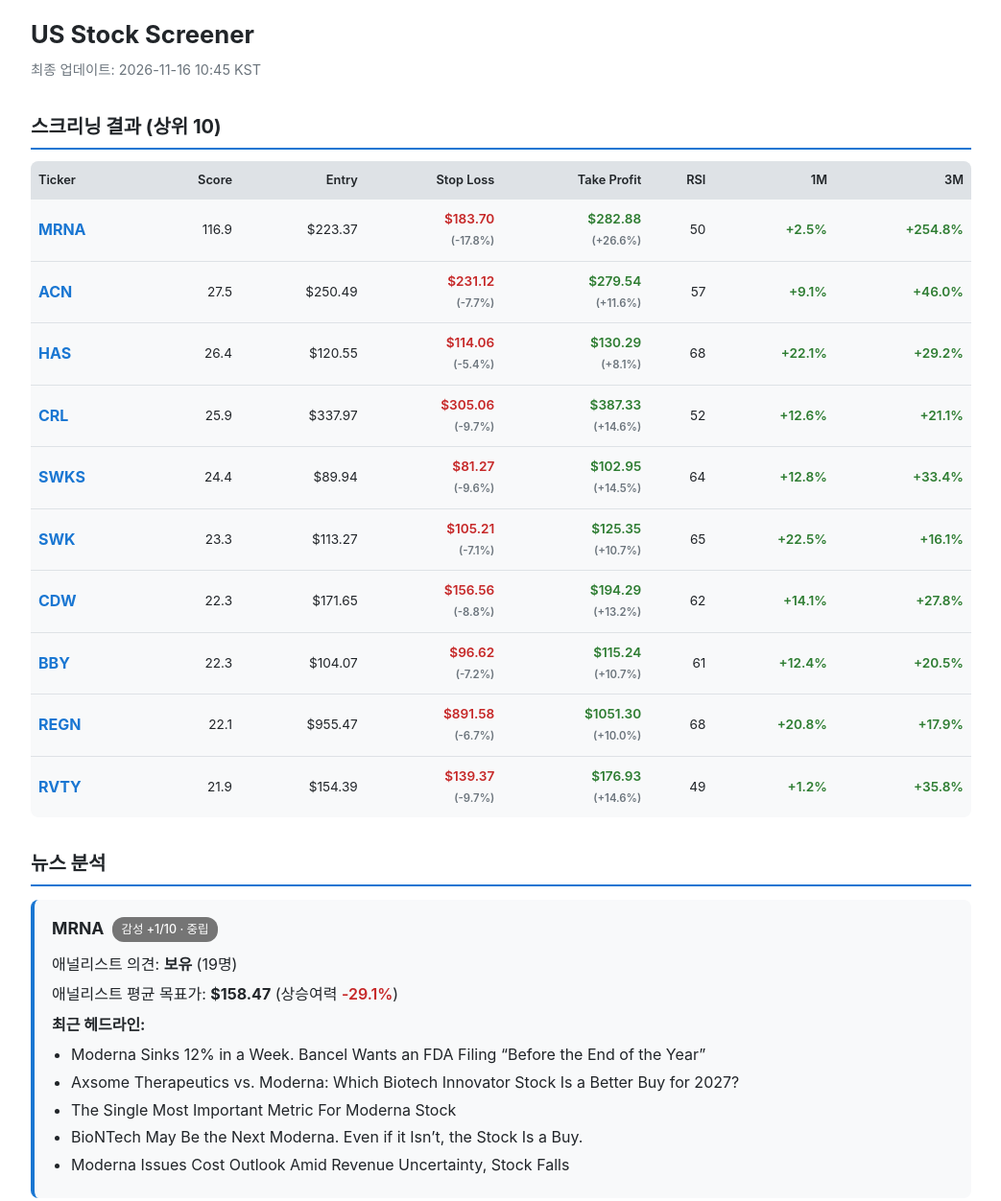
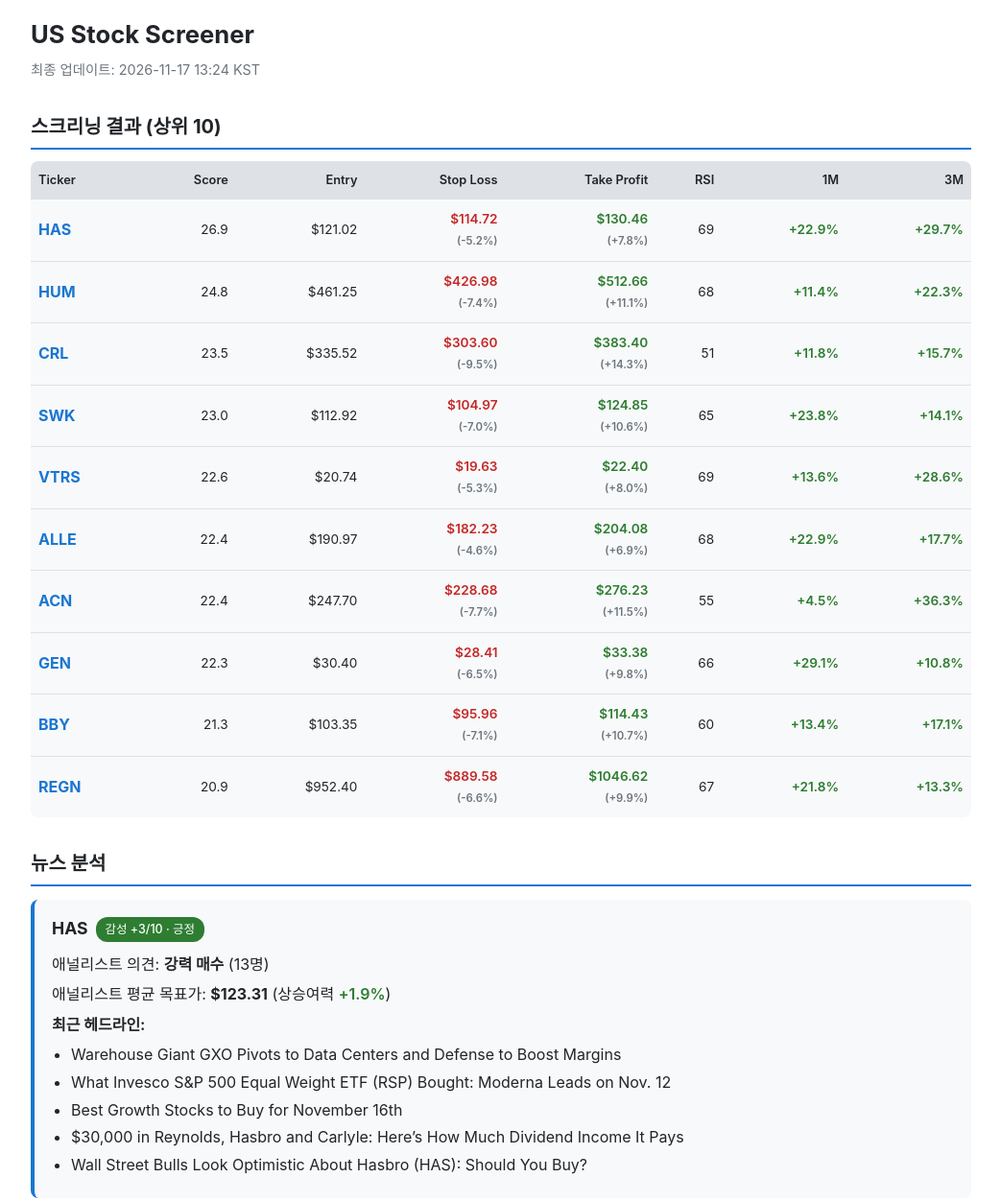
Before and after one commit to cywj0817/test, a plain HTML site: page docs/index.html in a window 1280 px wide. Shown: the top 1252 px of the page at 96% size, without its empty margins (118-1161 px from the left). Drawn offline with Linux system fonts and the light colour scheme.

Commit message:
Daily report: 2026-11-17 13:24 KST

```diff
--- a/docs/index.html
+++ b/docs/index.html
@@ -3,7 +3,7 @@
 <head>
 <meta charset="UTF-8">
 <meta name="viewport" content="width=device-width, initial-scale=1.0">
-<title>US Stock Screener — 2026-11-16 10:45 KST</title>
+<title>US Stock Screener — 2026-11-17 13:24 KST</title>
 <style>
   :root {
     --bg: #ffffff; --bg-card: #f8f9fa; --text: #212529;
@@ -80,7 +80,7 @@
 <div class="container">
   <header>
     <h1>US Stock Screener</h1>
-    <div class="subtitle">최종 업데이트: 2026-11-16 10:45 KST</div>
+    <div class="subtitle">최종 업데이트: 2026-11-17 13:24 KST</div>
   </header>
 
   <h2>스크리닝 결과 (상위 10)</h2>
@@ -101,113 +101,113 @@
       <tbody>
 
       <tr>
-        <td class="ticker">MRNA</td>
-        <td>116.9</td>
-        <td>$223.37</td>
-        <td class="neg">$183.70<br><small>(-17.8%)</small></td>
-        <td class="pos">$282.88<br><small>(+26.6%)</small></td>
-        <td>50</td>
-        <td class="pos">+2.5%</td>
-        <td class="pos">+254.8%</td>
+        <td class="ticker">HAS</td>
+        <td>26.9</td>
+        <td>$121.02</td>
+        <td class="neg">$114.72<br><small>(-5.2%)</small></td>
+        <td class="pos">$130.46<br><small>(+7.8%)</small></td>
+        <td>69</td>
+        <td class="pos">+22.9%</td>
+        <td class="pos">+29.7%</td>
+      </tr>
+
+      <tr>
+        <td class="ticker">HUM</td>
+        <td>24.8</td>
+        <td>$461.25</td>
+        <td class="neg">$426.98<br><small>(-7.4%)</small></td>
+        <td class="pos">$512.66<br><small>(+11.1%)</small></td>
+        <td>68</td>
+        <td class="pos">+11.4%</td>
+        <td class="pos">+22.3%</td>
+      </tr>
+
+      <tr>
+        <td class="ticker">CRL</td>
+        <td>23.5</td>
+        <td>$335.52</td>
+        <td class="neg">$303.60<br><small>(-9.5%)</small></td>
+        <td class="pos">$383.40<br><small>(+14.3%)</small></td>
+        <td>51</td>
+        <td class="pos">+11.8%</td>
+        <td class="pos">+15.7%</td>
+      </tr>
+
+      <tr>
+        <td class="ticker">SWK</td>
+        <td>23.0</td>
+        <td>$112.92</td>
+        <td class="neg">$104.97<br><small>(-7.0%)</small></td>
+        <td class="pos">$124.85<br><small>(+10.6%)</small></td>
+        <td>65</td>
+        <td class="pos">+23.8%</td>
+        <td class="pos">+14.1%</td>
+      </tr>
+
+      <tr>
+        <td class="ticker">VTRS</td>
+        <td>22.6</td>
+        <td>$20.74</td>
+        <td class="neg">$19.63<br><small>(-5.3%)</small></td>
+        <td class="pos">$22.40<br><small>(+8.0%)</small></td>
+        <td>69</td>
+        <td class="pos">+13.6%</td>
+        <td class="pos">+28.6%</td>
+      </tr>
+
+      <tr>
+        <td class="ticker">ALLE</td>
+        <td>22.4</td>
+        <td>$190.97</td>
+        <td class="neg">$182.23<br><small>(-4.6%)</small></td>
+        <td class="pos">$204.08<br><small>(+6.9%)</small></td>
+        <td>68</td>
+        <td class="pos">+22.9%</td>
+        <td class="pos">+17.7%</td>
       </tr>
 
       <tr>
         <td class="ticker">ACN</td>
-        <td>27.5</td>
-        <td>$250.49</td>
-        <td class="neg">$231.12<br><small>(-7.7%)</small></td>
-        <td class="pos">$279.54<br><small>(+11.6%)</small></td>
-        <td>57</td>
-        <td class="pos">+9.1%</td>
-        <td class="pos">+46.0%</td>
+        <td>22.4</td>
+        <td>$247.70</td>
+        <td class="neg">$228.68<br><small>(-7.7%)</small></td>
+        <td class="pos">$276.23<br><small>(+11.5%)</small></td>
+        <td>55</td>
+        <td class="pos">+4.5%</td>
+        <td class="pos">+36.3%</td>
       </tr>
 
       <tr>
-        <td class="ticker">HAS</td>
-        <td>26.4</td>
-        <td>$120.55</td>
-        <td class="neg">$114.06<br><small>(-5.4%)</small></td>
-        <td class="pos">$130.29<br><small>(+8.1%)</small></td>
-        <td>68</td>
-        <td class="pos">+22.1%</td>
-        <td class="pos">+29.2%</td>
-      </tr>
-
-      <tr>
-        <td class="ticker">CRL</td>
-        <td>25.9</td>
-        <td>$337.97</td>
-        <td class="neg">$305.06<br><small>(-9.7%)</small></td>
-        <td class="pos">$387.33<br><small>(+14.6%)</small></td>
-        <td>52</td>
-        <td class="pos">+12.6%</td>
-        <td class="pos">+21.1%</td>
-      </tr>
-
-      <tr>
-        <td class="ticker">SWKS</td>
-        <td>24.4</td>
-        <td>$89.94</td>
-        <td class="neg">$81.27<br><small>(-9.6%)</small></td>
-        <td class="pos">$102.95<br><small>(+14.5%)</small></td>
-        <td>64</td>
-        <td class="pos">+12.8%</td>
-        <td class="pos">+33.4%</td>
-      </tr>
-
-      <tr>
-        <td class="ticker">SWK</td>
-        <td>23.3</td>
-        <td>$113.27</td>
-        <td class="neg">$105.21<br><small>(-7.1%)</small></td>
-        <td class="pos">$125.35<br><small>(+10.7%)</small></td>
-        <td>65</td>
-        <td class="pos">+22.5%</td>
-        <td class="pos">+16.1%</td>
-      </tr>
-
-      <tr>
-        <td class="ticker">CDW</td>
+        <td class="ticker">GEN</td>
         <td>22.3</td>
-        <td>$171.65</td>
-        <td class="neg">$156.56<br><small>(-8.8%)</small></td>
-        <td class="pos">$194.29<br><small>(+13.2%)</small></td>
-        <td>62</td>
-        <td class="pos">+14.1%</td>
-        <td class="pos">+27.8%</td>
+        <td>$30.40</td>
+        <td class="neg">$28.41<br><small>(-6.5%)</small></td>
+        <td class="pos">$33.38<br><small>(+9.8%)</small></td>
+        <td>66</td>
+        <td class="pos">+29.1%</td>
+        <td class="pos">+10.8%</td>
       </tr>
 
       <tr>
         <td class="ticker">BBY</td>
-        <td>22.3</td>
-        <td>$104.07</td>
-        <td class="neg">$96.62<br><small>(-7.2%)</small></td>
-        <td class="pos">$115.24<br><small>(+10.7%)</small></td>
-        <td>61</td>
-        <td class="pos">+12.4%</td>
-        <td class="pos">+20.5%</td>
+        <td>21.3</td>
+        <td>$103.35</td>
+        <td class="neg">$95.96<br><small>(-7.1%)</small></td>
+        <td class="pos">$114.43<br><small>(+10.7%)</small></td>
+        <td>60</td>
+        <td class="pos">+13.4%</td>
+        <td class="pos">+17.1%</td>
       </tr>
 
       <tr>
         <td class="ticker">REGN</td>
-        <td>22.1</td>
-        <td>$955.47</td>
-        <td class="neg">$891.58<br><small>(-6.7%)</small></td>
-        <td class="pos">$1051.30<br><small>(+10.0%)</small></td>
-        <td>68</td>
-        <td class="pos">+20.8%</td>
-        <td class="pos">+17.9%</td>
-      </tr>
-
-      <tr>
-        <td class="ticker">RVTY</td>
-        <td>21.9</td>
-        <td>$154.39</td>
-        <td class="neg">$139.37<br><small>(-9.7%)</small></td>
-        <td class="pos">$176.93<br><small>(+14.6%)</small></td>
-        <td>49</td>
-        <td class="pos">+1.2%</td>
-        <td class="pos">+35.8%</td>
+        <td>20.9</td>
+        <td>$952.40</td>
+        <td class="neg">$889.58<br><small>(-6.6%)</small></td>
+        <td class="pos">$1046.62<br><small>(+9.9%)</small></td>
+        <td>67</td>
+        <td class="pos">+21.8%</td>
+        <td class="pos">+13.3%</td>
       </tr>
       </tbody>
     </table>
@@ -216,12 +216,57 @@
   <h2>뉴스 분석</h2>
 
     <div class="card">
-      <h3>MRNA
+      <h3>HAS
+        <span class="badge pos">감성 +3/10 · 긍정</span>
+      </h3>
+      <p>애널리스트 의견: <strong>강력 매수</strong> (13명)</p>
+      <p>애널리스트 평균 목표가: <strong>$123.31</strong> (상승여력 <span class='pos'>+1.9%</span>)</p>
+      <p><strong>최근 헤드라인:</strong></p><ul><li>Warehouse Giant GXO Pivots to Data Centers and Defense to Boost Margins</li><li>What Invesco S&amp;P 500 Equal Weight ETF (RSP) Bought: Moderna Leads on Nov. 12</li><li>Best Growth Stocks to Buy for November 16th</li><li>$30,000 in Reynolds, Hasbro and Carlyle: Here’s How Much Dividend Income It Pays</li><li>Wall Street Bulls Look Optimistic About Hasbro (HAS): Should You Buy?</li></ul>
+    </div>
+
+    <div class="card">
+      <h3>HUM
+        <span class="badge neutral">감성 +2/10 · 중립</span>
+      </h3>
+      <p>애널리스트 의견: <strong>매수</strong> (23명)</p>
+      <p>애널리스트 평균 목표가: <strong>$501.61</strong> (상승여력 <span class='pos'>+8.7%</span>)</p>
+      <p><strong>최근 헤드라인:</strong></p><ul><li>Are You Looking for a Top Momentum Pick? Why Humana (HUM) is a Great Choice</li><li>Yeti downgraded, Humana upgraded: Wall Street&#x27;s top analyst calls</li><li>Humana (HUM) Launched A New Cancer Care Model</li><li>What Could Go Wrong At CVS Health From Here?</li><li>Humana (HUM) Stock Gets Fair Value Bump After Star Ratings And Q3 Beat</li></ul>
+    </div>
+
+    <div class="card">
+      <h3>CRL
+        <span class="badge neutral">감성 +2/10 · 중립</span>
+      </h3>
+      <p>애널리스트 의견: <strong>매수</strong> (14명)</p>
+      <p>애널리스트 평균 목표가: <strong>$350.57</strong> (상승여력 <span class='pos'>+4.5%</span>)</p>
+      <p><strong>최근 헤드라인:</strong></p><ul><li>GMRS vs. CRL: Which Stock Should Value Investors Buy Now?</li><li>Charles River Laboratories Recent $470 Million Deal an &#x27;Attractive Strategic Addition,&#x27; Analyst Says</li><li>Charles River agrees $470m deal for Frontage assets</li><li>Charles River agrees $470m deal for Frontage assets</li><li>Unlocking Charles River (CRL) International Revenues: Trends, Surprises, and Prospects</li></ul>
+    </div>
+
+    <div class="card">
+      <h3>SWK
         <span class="badge neutral">감성 +1/10 · 중립</span>
       </h3>
-      <p>애널리스트 의견: <strong>보유</strong> (19명)</p>
-      <p>애널리스트 평균 목표가: <strong>$158.47</strong> (상승여력 <span class='neg'>-29.1%</span>)</p>
-      <p><strong>최근 헤드라인:</strong></p><ul><li>Moderna Sinks 12% in a Week. Bancel Wants an FDA Filing “Before the End of the Year”</li><li>Axsome Therapeutics vs. Moderna: Which Biotech Innovator Stock Is a Better Buy for 2027?</li><li>The Single Most Important Metric For Moderna Stock</li><li>BioNTech May Be the Next Moderna. Even if it Isn’t, the Stock Is a Buy.</li><li>Moderna Issues Cost Outlook Amid Revenue Uncertainty, Stock Falls</li></ul>
+      <p>애널리스트 의견: <strong>보유</strong> (11명)</p>
+      <p>애널리스트 평균 목표가: <strong>$113.36</strong> (상승여력 <span class='pos'>+0.4%</span>)</p>
+      <p><strong>최근 헤드라인:</strong></p><ul><li>What Does Allegion Offer That Johnson Controls Does Not?</li><li>Where Could Stanley Black &amp; Decker&#x27;s Next Growth Come From?</li><li>TJ Maxx, Marshalls Among Companies Retaining Tariff Refunds for Executive Bonuses</li><li>Home Depot Is Beating Lowe’s. The November 17 Report Has to Show It in Margins</li><li>Is Toro Stock Engineered To Make You Money?</li></ul>
+    </div>
+
+    <div class="card">
+      <h3>VTRS
+        <span class="badge pos">감성 +3/10 · 긍정</span>
+      </h3>
+      <p>애널리스트 의견: <strong>매수</strong> (10명)</p>
+      <p>애널리스트 평균 목표가: <strong>$21.30</strong> (상승여력 <span class='pos'>+2.7%</span>)</p>
+      <p><strong>최근 헤드라인:</strong></p><ul><li>Ingram Micro jumps after securing spot in S&amp;P SmallCap 600</li><li>David Einhorn’s Best Buy Is Already Up 36%. Is It Too Late to Follow Him?</li><li>VTRS or DHR: Which Is the Better Value Stock Right Now?</li><li>Viatris Inc. (VTRS) Hit a 52 Week High, Can the Run Continue?</li><li>VTRS Q3 2026 deep dive: new product launches and Pacira acquisition shape outlook</li></ul>
+    </div>
+
+    <div class="card">
+      <h3>ALLE
+        <span class="badge neutral">감성 +1/10 · 중립</span>
+      </h3>
+      <p>애널리스트 의견: <strong>매수</strong> (11명)</p>
+      <p>애널리스트 평균 목표가: <strong>$193.64</strong> (상승여력 <span class='pos'>+1.4%</span>)</p>
+      <p><strong>최근 헤드라인:</strong></p><ul><li>What Does Allegion Offer That Johnson Controls Does Not?</li><li>Here&#x27;s Why You Should Consider Investing in Allegion Stock Now</li><li>Are Industrial Products Stocks Lagging  Allegion (ALLE) This Year?</li><li>Powell Industries Gears Up to Post Q4 Earnings: What&#x27;s in the Offing?</li><li>EnerSys Gears Up to Report Q2 Earnings: Here&#x27;s What to Expect</li></ul>
     </div>
 
     <div class="card">
@@ -229,62 +274,26 @@
         <span class="badge neutral">감성 +2/10 · 중립</span>
       </h3>
       <p>애널리스트 의견: <strong>매수</strong> (24명)</p>
-      <p>애널리스트 평균 목표가: <strong>$233.84</strong> (상승여력 <span class='neg'>-6.6%</span>)</p>
-      <p><strong>최근 헤드라인:</strong></p><ul><li>Accenture vs. Adobe: Which Technology Stock Is a Better Buy for 2027?</li><li>Cadence Stock And 2 AI Software Names With Stronger Governance Profiles</li><li>AI software is sinking, why is Accenture winning $84.5B deals?</li><li>What Invesco S&amp;P 500 Equal Weight ETF (RSP) Sold: Moderna Leads on Nov. 11</li><li>Why Accenture (ACN) Dipped More Than Broader Market Today</li></ul>
+      <p>애널리스트 평균 목표가: <strong>$233.84</strong> (상승여력 <span class='neg'>-5.6%</span>)</p>
+      <p><strong>최근 헤드라인:</strong></p><ul><li>Accenture (ACN) Stock May Trade At A Discount On Fresh AI Outsourcing News</li><li>Most work doesn’t need the Ferrari of AI, Wharton and Accenture find, but companies may be paying for it anyway</li><li>What Invesco S&amp;P 500 Equal Weight ETF (RSP) Bought: Moderna Leads on Nov. 12</li><li>ETFs Are Net Sellers of Accenture (ACN) on Nov. 12</li><li>Accenture vs. Adobe: Which Technology Stock Is a Better Buy for 2027?</li></ul>
     </div>
 
     <div class="card">
-      <h3>HAS
-        <span class="badge pos">감성 +3/10 · 긍정</span>
+      <h3>GEN
+        <span class="badge neutral">감성 +0/10 · 중립</span>
       </h3>
-      <p>애널리스트 의견: <strong>강력 매수</strong> (13명)</p>
-      <p>애널리스트 평균 목표가: <strong>$119.08</strong> (상승여력 <span class='neg'>-1.2%</span>)</p>
-      <p><strong>최근 헤드라인:</strong></p><ul><li>$30,000 in Reynolds, Hasbro and Carlyle: Here’s How Much Dividend Income It Pays</li><li>Wall Street Bulls Look Optimistic About Hasbro (HAS): Should You Buy?</li><li>What Invesco S&amp;P 500 Equal Weight ETF (RSP) Sold: Moderna Leads on Nov. 11</li><li>Best Growth Stocks to Buy for November 13th</li><li>Toy Prices Are Rising at Their Fastest Pace in 49 Years Ahead of Christmas 2026</li></ul>
-    </div>
-
-    <div class="card">
-      <h3>CRL
-        <span class="badge neutral">감성 +2/10 · 중립</span>
-      </h3>
-      <p>애널리스트 의견: <strong>매수</strong> (14명)</p>
-      <p>애널리스트 평균 목표가: <strong>$350.57</strong> (상승여력 <span class='pos'>+3.7%</span>)</p>
-      <p><strong>최근 헤드라인:</strong></p><ul><li>GMRS vs. CRL: Which Stock Should Value Investors Buy Now?</li><li>Charles River Laboratories Recent $470 Million Deal an &#x27;Attractive Strategic Addition,&#x27; Analyst Says</li><li>Charles River agrees $470m deal for Frontage assets</li><li>Charles River agrees $470m deal for Frontage assets</li><li>Unlocking Charles River (CRL) International Revenues: Trends, Surprises, and Prospects</li></ul>
-    </div>
-
-    <div class="card">
-      <h3>SWKS
-        <span class="badge neutral">감성 +1/10 · 중립</span>
-      </h3>
-      <p>애널리스트 의견: <strong>보유</strong> (18명)</p>
-      <p>애널리스트 평균 목표가: <strong>$79.11</strong> (상승여력 <span class='neg'>-12.0%</span>)</p>
-      <p><strong>최근 헤드라인:</strong></p><ul><li>The Chip Index Has Been Slashed, but These 3 Stocks Have a Path Back</li><li>Dimensional U.S. Small Cap ETF (DFAS) Sells Skyworks and Elanco on Nov. 9</li><li>Is Wall Street Bullish or Bearish on Skyworks Stock?</li><li>Zacks Investment Ideas feature highlights: Bloom Energy, Skyworks Solutions and Quanta Services</li><li>3 US Chip Stocks for AI Exposure With Lower China Risk</li></ul>
-    </div>
-
-    <div class="card">
-      <h3>SWK
-        <span class="badge neutral">감성 +1/10 · 중립</span>
-      </h3>
-      <p>애널리스트 의견: <strong>매수</strong> (11명)</p>
-      <p>애널리스트 평균 목표가: <strong>$112.00</strong> (상승여력 <span class='neg'>-1.1%</span>)</p>
-      <p><strong>최근 헤드라인:</strong></p><ul><li>What Stanley Black &amp; Decker Buyers Were Betting On</li><li>Stanley Black And Decker (SWK) Stock Looks Reasonably Priced On Cash Flow</li><li>Stanley Black &amp; Decker Targets 35% Margin as Tool Brands Gain Traction</li><li>Here&#x27;s Why You Should Consider Investing in Stanley Black Stock Now</li><li>Stanley Black &amp; Decker (SWK) Connects Online And Store Tool Orders In South Korea</li></ul>
-    </div>
-
-    <div class="card">
-      <h3>CDW
-        <span class="badge neutral">감성 +1/10 · 중립</span>
-      </h3>
-      <p>애널리스트 의견: <strong>매수</strong> (9명)</p>
-      <p>애널리스트 평균 목표가: <strong>$185.89</strong> (상승여력 <span class='pos'>+8.3%</span>)</p>
-      <p><strong>최근 헤드라인:</strong></p><ul><li>Should Value Investors Buy CDW (CDW) Stock?</li><li>Even $50,000 in Dividend Stocks Pays More Inside a Roth IRA. Here’s How Much More</li><li>What Just Happened To CDW Stock?</li><li>CDW Stock Earnings Beat Has The Bull Case Changed?</li><li>CDW Just Raised Its Dividend 8%. Is This Tech Stock a Hidden Gem?</li></ul>
+      <p>애널리스트 의견: <strong>매수</strong> (10명)</p>
+      <p>애널리스트 평균 목표가: <strong>$32.27</strong> (상승여력 <span class='pos'>+6.2%</span>)</p>
+      <p><strong>최근 헤드라인:</strong></p><ul><li>3 Tech Dividend Stocks That Could Turn $300,000 Into $4,200 in Annual Income</li><li>4 Overlooked Tech Stocks That Pay Dividends and Have Room to Grow</li><li>What Was Gen Digital Telling You Before Its Stock Ran?</li><li>3 Underowned S&amp;P 500 Stocks as Investors Rotate Beyond AI</li><li>Are Business Services Stocks Lagging  GEN DIGITAL INC (GEN) This Year?</li></ul>
     </div>
 
     <div class="card">
       <h3>BBY
-        <span class="badge pos">감성 +5/10 · 긍정</span>
+        <span class="badge pos">감성 +4/10 · 긍정</span>
       </h3>
       <p>애널리스트 의견: <strong>보유</strong> (20명)</p>
-      <p>애널리스트 평균 목표가: <strong>$89.05</strong> (상승여력 <span class='neg'>-14.4%</span>)</p>
-      <p><strong>최근 헤드라인:</strong></p><ul><li>Best Buy or International Paper: Only One Gets My Dividend Dollars for the Next 10 Years</li><li>Alliance Entertainment Q1 Earnings Call Highlights</li><li>TikTok Shop pilots paid membership</li><li>5-star analyst flags surprise Micron stock catalyst after CoreWeave rally</li><li>3 Dividend Stocks To Watch After Hot US Inflation Data</li></ul>
+      <p>애널리스트 평균 목표가: <strong>$90.05</strong> (상승여력 <span class='neg'>-12.9%</span>)</p>
+      <p><strong>최근 헤드라인:</strong></p><ul><li>Top Analyst Reports for Taiwan Semiconductor, Johnson &amp; Johnson and Palantir</li><li>Uber Eats Makes Holiday Delivery Push With Best Buy</li><li>What Could Uber Technologies (UBER) Gain From Its Exclusive Canada Delivery Deal?</li><li>Best Buy or International Paper: Only One Gets My Dividend Dollars for the Next 10 Years</li><li>Alliance Entertainment Q1 Earnings Call Highlights</li></ul>
     </div>
 
     <div class="card">
@@ -292,17 +301,8 @@
         <span class="badge neutral">감성 +0/10 · 중립</span>
       </h3>
       <p>애널리스트 의견: <strong>매수</strong> (27명)</p>
-      <p>애널리스트 평균 목표가: <strong>$984.96</strong> (상승여력 <span class='pos'>+3.1%</span>)</p>
-      <p><strong>최근 헤드라인:</strong></p><ul><li>4 Dividend Stocks Retirees Can Buy Before They Go Ex-Dividend in the Week Ahead</li><li>Regeneron Has $16 Billion in Net Cash and Trades Near 20 Times Earnings. Is It the Cheapest Big Biotech?</li><li>Could You Have Held Glaukos Stock Through Its Falls?</li><li>Kodiak Q3 Loss Wider Than Expected, Pipeline Development in Focus</li><li>REGN Soars 27.4% in a Month: Buy, Sell or Hold the Stock?</li></ul>
-    </div>
-
-    <div class="card">
-      <h3>RVTY
-        <span class="badge neutral">감성 +2/10 · 중립</span>
-      </h3>
-      <p>애널리스트 의견: <strong>매수</strong> (15명)</p>
-      <p>애널리스트 평균 목표가: <strong>$171.40</strong> (상승여력 <span class='pos'>+11.0%</span>)</p>
-      <p><strong>최근 헤드라인:</strong></p><ul><li>ELV or RVTY: Which Is the Better Value Stock Right Now?</li><li>All You Need to Know About Revvity (RVTY) Rating Upgrade to Buy</li><li>ETFs Are Net Sellers of Revvity (RVTY) on Nov. 4</li><li>Guidance Up, Trend Intact: Mettler-Toledo Is Today&#x27;s Double-Confirmation Stock</li><li>Revvity Q3 Earnings Call Highlights</li></ul>
+      <p>애널리스트 평균 목표가: <strong>$984.96</strong> (상승여력 <span class='pos'>+3.4%</span>)</p>
+      <p><strong>최근 헤드라인:</strong></p><ul><li>What Is Driving Alnylam Stock?</li><li>4 Dividend Stocks Retirees Can Buy Before They Go Ex-Dividend in the Week Ahead</li><li>Regeneron Has $16 Billion in Net Cash and Trades Near 20 Times Earnings. Is It the Cheapest Big Biotech?</li><li>Could You Have Held Glaukos Stock Through Its Falls?</li><li>Kodiak Q3 Loss Wider Than Expected, Pipeline Development in Focus</li></ul>
     </div>
 
   <footer>
```
